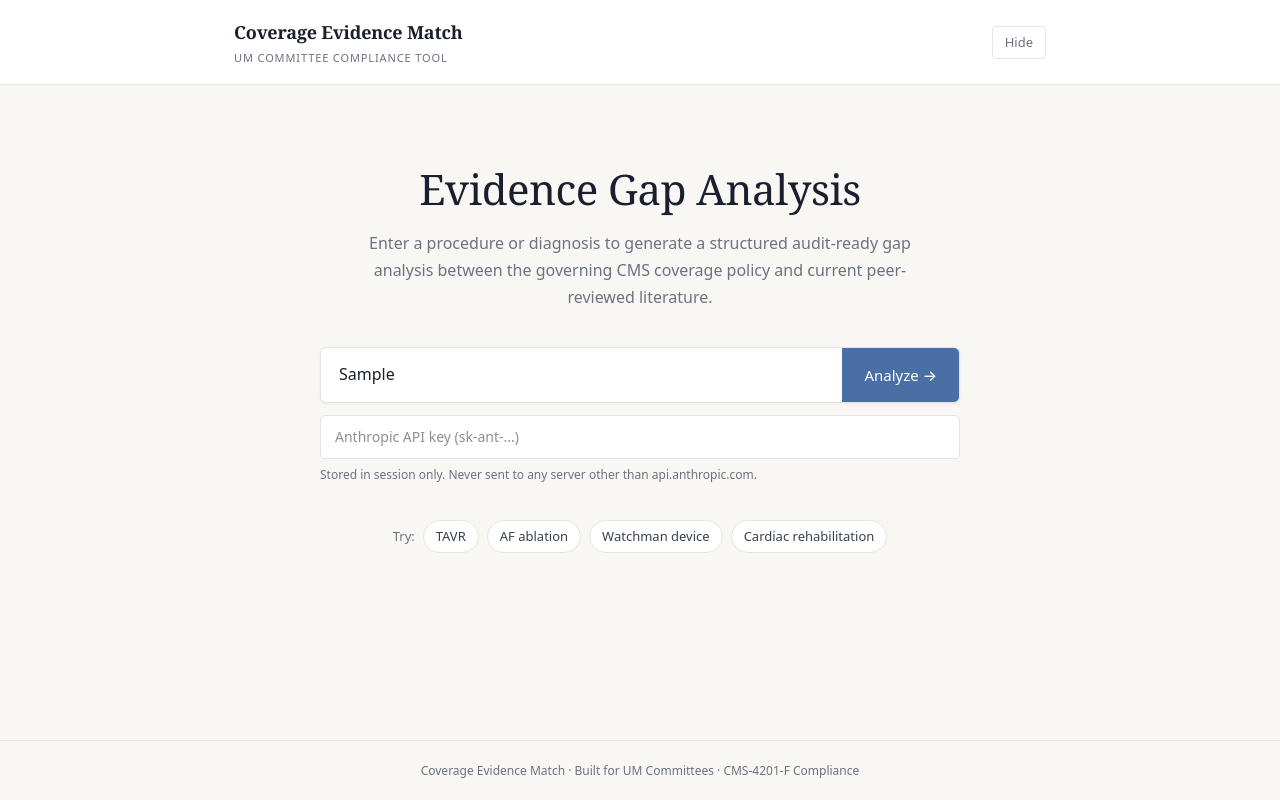
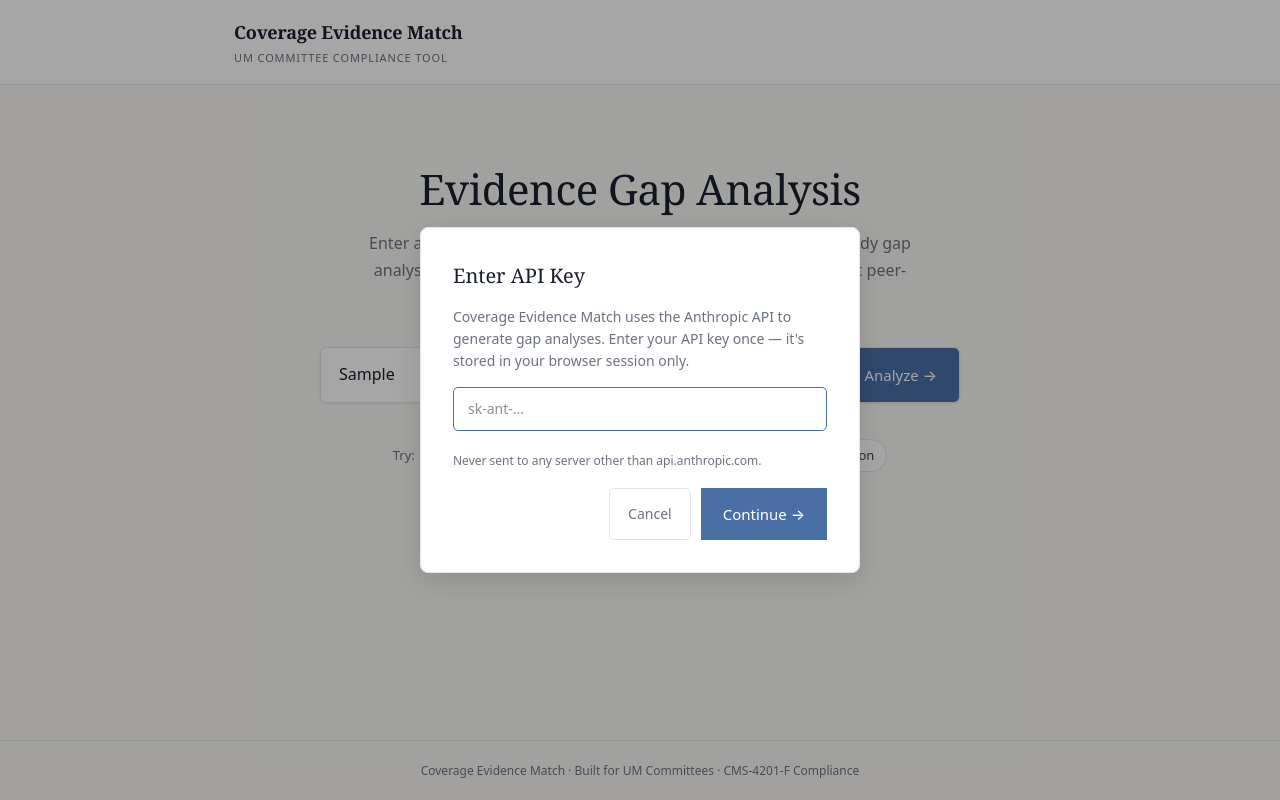
Before and after one commit to rgaiba/coverage-evidence-match, a React (Vite) app: page / in a window 1280 px wide. Both pictures are taken after typing "Sample" into the empty fields and a click on the button "Analyze →". Built offline with nearby package versions, Linux system fonts and the light colour scheme.

Commit message:
UX: hide API key input — show modal only on first submit

```diff
--- a/src/App.css
+++ b/src/App.css
@@ -620,6 +620,70 @@
   letter-spacing: 0.02em;
 }
 
+/* ─── Key Modal ──────────────────────────────────────────────────────────── */
+
+.key-modal-overlay {
+  position: fixed;
+  inset: 0;
+  background: rgba(0, 0, 0, 0.35);
+  display: flex;
+  align-items: center;
+  justify-content: center;
+  z-index: 100;
+  padding: 24px;
+}
+
+.key-modal {
+  background: var(--surface);
+  border: 1px solid var(--border);
+  border-radius: 8px;
+  padding: 32px;
+  max-width: 440px;
+  width: 100%;
+  display: flex;
+  flex-direction: column;
+  gap: 14px;
+  box-shadow: 0 8px 32px rgba(0,0,0,0.12);
+}
+
+.key-modal-title {
+  font-family: var(--font-serif);
+  font-size: 20px;
+  font-weight: 400;
+  color: var(--text-heading);
+  margin: 0;
+}
+
+.key-modal-desc {
+  font-size: 14px;
+  color: var(--text-muted);
+  line-height: 1.6;
+  margin: 0;
+}
+
+.key-modal-actions {
+  display: flex;
+  justify-content: flex-end;
+  gap: 10px;
+  margin-top: 4px;
+}
+
+.key-cancel {
+  background: none;
+  border: 1px solid var(--border);
+  color: var(--text-muted);
+  padding: 10px 18px;
+  border-radius: 5px;
+  font-size: 14px;
+  font-family: var(--font-sans);
+  cursor: pointer;
+}
+
+.key-cancel:hover {
+  color: var(--text);
+  border-color: var(--text-muted);
+}
+
 /* ─── App Footer ─────────────────────────────────────────────────────────── */
 
 .app-footer {
--- a/src/App.jsx
+++ b/src/App.jsx
@@ -308,47 +308,27 @@ function ReportCard({ report }) {
 export default function App() {
   const [query, setQuery] = useState('')
   const [apiKey, setApiKey] = useState('')
-  const [showKeyInput, setShowKeyInput] = useState(false)
+  const [showKeyModal, setShowKeyModal] = useState(false)
+  const [pendingQuery, setPendingQuery] = useState('')
   const [phase, setPhase] = useState('idle') // idle | running | done | error
   const [activeStep, setActiveStep] = useState(-1)
   const [report, setReport] = useState(null)
   const [error, setError] = useState('')
 
-  async function handleSubmit(e) {
-    e.preventDefault()
-    const key = apiKey.trim() || sessionStorage.getItem('cem_api_key') || ''
-    if (!key) {
-      setShowKeyInput(true)
-      return
-    }
-    if (apiKey.trim()) sessionStorage.setItem('cem_api_key', apiKey.trim())
-
+  async function runPipeline(q, key) {
     setPhase('running')
     setReport(null)
     setError('')
-
     try {
-      // Step 0 — CMS (handled by Anthropic with knowledge)
       setActiveStep(0)
       await new Promise(r => setTimeout(r, 600))
-
-      // Step 1 — PubMed
       setActiveStep(1)
-      const pubmedData = await searchPubMed(query, null)
-
-      // Step 2 — Consensus synthesis (handled by Anthropic)
+      const pubmedData = await searchPubMed(q, null)
       setActiveStep(2)
       await new Promise(r => setTimeout(r, 400))
-
-      // Step 3 — Anthropic
       setActiveStep(3)
-      const result = await runAnthropicPipeline(query, pubmedData, key)
-
-      // Merge actual PubMed results into report
-      if (pubmedData.studies.length > 0) {
-        result.literature_since_revision = pubmedData
-      }
-
+      const result = await runAnthropicPipeline(q, pubmedData, key)
+      if (pubmedData.studies.length > 0) result.literature_since_revision = pubmedData
       setReport(result)
       setPhase('done')
       setActiveStep(-1)
@@ -359,23 +339,61 @@ export default function App() {
     }
   }
 
+  async function handleSubmit(e) {
+    e.preventDefault()
+    const key = sessionStorage.getItem('cem_api_key') || ''
+    if (!key) {
+      setPendingQuery(query)
+      setShowKeyModal(true)
+      return
+    }
+    runPipeline(query, key)
+  }
+
+  function handleKeySubmit(e) {
+    e.preventDefault()
+    const key = apiKey.trim()
+    if (!key) return
+    sessionStorage.setItem('cem_api_key', key)
+    setShowKeyModal(false)
+    setApiKey('')
+    runPipeline(pendingQuery, key)
+  }
+
   return (
     <div className="app">
+      {showKeyModal && (
+        <div className="key-modal-overlay">
+          <form className="key-modal" onSubmit={handleKeySubmit}>
+            <h2 className="key-modal-title">Enter API Key</h2>
+            <p className="key-modal-desc">
+              Coverage Evidence Match uses the Anthropic API to generate gap analyses.
+              Enter your API key once — it's stored in your browser session only.
+            </p>
+            <input
+              type="password"
+              className="key-input"
+              placeholder="sk-ant-..."
+              value={apiKey}
+              onChange={e => setApiKey(e.target.value)}
+              autoFocus
+              required
+            />
+            <p className="key-hint">Never sent to any server other than api.anthropic.com.</p>
+            <div className="key-modal-actions">
+              <button type="button" className="key-cancel" onClick={() => setShowKeyModal(false)}>Cancel</button>
+              <button type="submit" className="search-btn">Continue →</button>
+            </div>
+          </form>
+        </div>
+      )}
+
       <header className="app-header">
         <div className="header-inner">
           <div className="wordmark">
             <span className="wordmark-main">Coverage Evidence Match</span>
             <span className="wordmark-sub">UM Committee Compliance Tool</span>
           </div>
-          <nav className="header-nav">
-            <button
-              className="nav-link"
-              onClick={() => setShowKeyInput(v => !v)}
-              type="button"
-            >
-              {showKeyInput ? 'Hide' : 'API Key'}
-            </button>
-          </nav>
         </div>
       </header>
 
@@ -406,18 +424,6 @@ export default function App() {
                   Analyze →
                 </button>
               </div>
-              {showKeyInput && (
-                <div className="key-row">
-                  <input
-                    type="password"
-                    className="key-input"
-                    placeholder="Anthropic API key (sk-ant-...)"
-                    value={apiKey}
-                    onChange={e => setApiKey(e.target.value)}
-                  />
-                  <p className="key-hint">Stored in session only. Never sent to any server other than api.anthropic.com.</p>
-                </div>
-              )}
             </form>
 
             <div className="example-queries">
```
